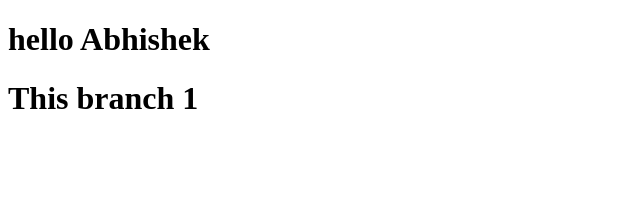
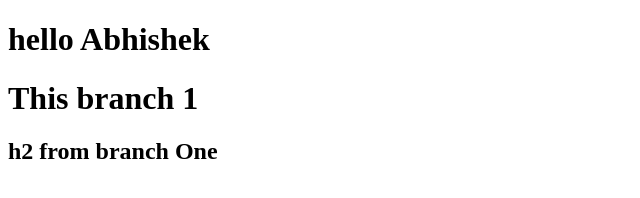
Before and after one commit to AbhiAdhalkar/Practice_GITHUB, a plain HTML site: page New_Work.html in a window 1280 px wide. Shown: the whole page, without its empty margins (0-640 px from the left). Drawn offline with Linux system fonts and the light colour scheme.

Commit message:
update from branch1

```diff
--- a/New_Work.html
+++ b/New_Work.html
@@ -8,5 +8,6 @@
 <body>
     <h1>hello Abhishek</h1>
     <h1>This branch 1</h1>
+    <h2>h2 from branch One</h2>
 </body>
 </html>
```
